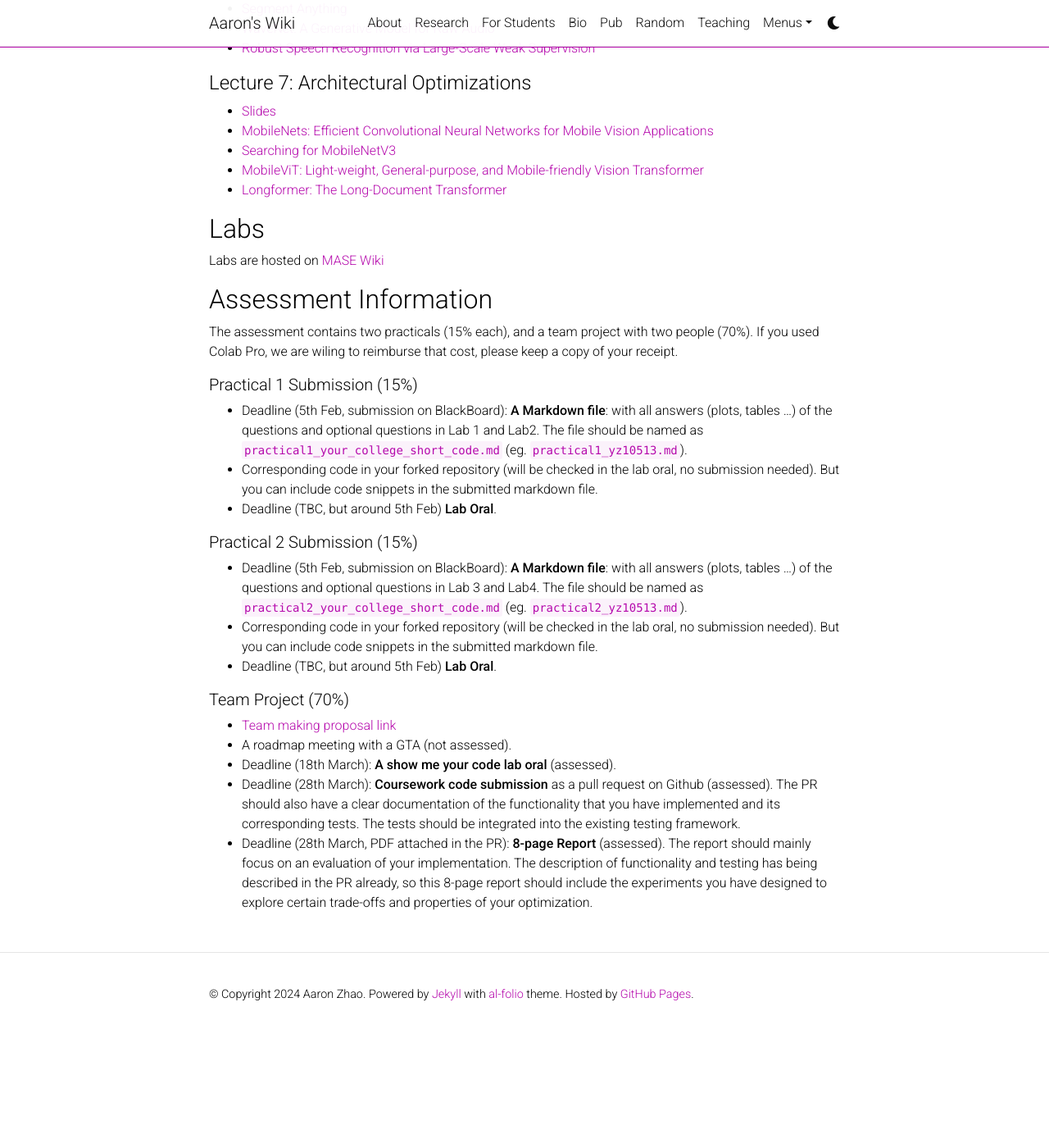
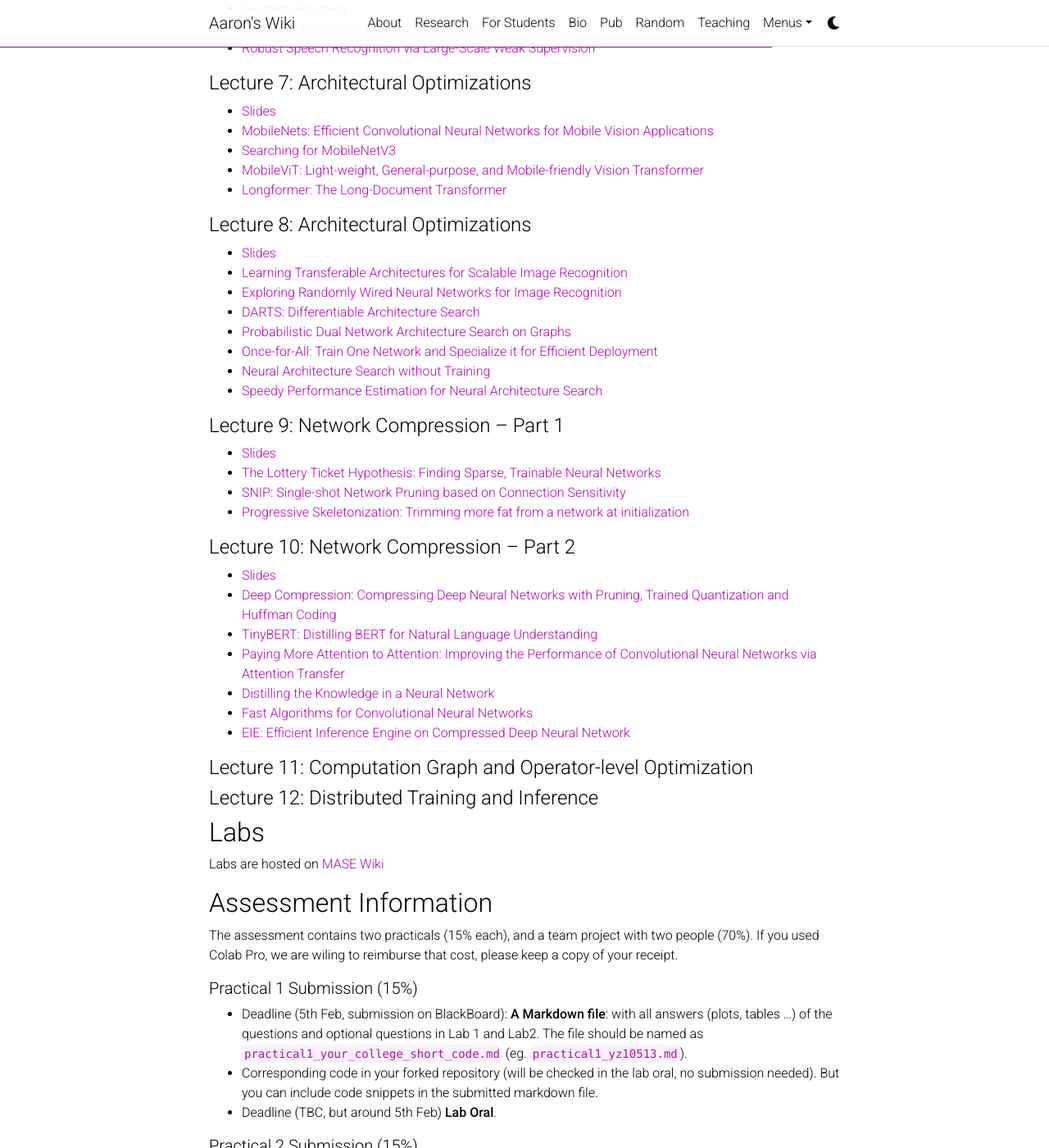
Before and after one commit to Aaron-Zhao123/blog-v2, a Jekyll site: the page built from _pages/adls.md, in a window 1280 px wide and 1400 px high, scrolled down 1670 px. Shown: the whole window at 82% size. Built offline with Jekyll 4.4.1, drawn with Linux system fonts in a browser that asks for light colours; comment, search, counter and statistics services are not loaded; a style sheet for code colours, icons or effects is not loaded; before the commit the page ends 2933 px from its top, so only the background shows below that.

Commit message:
slides for lecture 8-10

```diff
--- a/_pages/adls.md
+++ b/_pages/adls.md
@@ -86,6 +86,37 @@ Course code: ELEC70109/EE9-AML3-10/EE9-AO25
 - [MobileViT: Light-weight, General-purpose, and Mobile-friendly Vision Transformer](https://arxiv.org/abs/2110.02178)
 - [Longformer: The Long-Document Transformer](https://arxiv.org/abs/2004.05150)
 
+#### Lecture 8: Architectural Optimizations
+
+- <a href="../../assets/pdf/adls/lecture8.pdf">Slides</a>
+- [Learning Transferable Architectures for Scalable Image Recognition](https://arxiv.org/abs/1707.07012)
+- [Exploring Randomly Wired Neural Networks for Image Recognition](https://arxiv.org/abs/1904.01569)
+- [DARTS: Differentiable Architecture Search](https://arxiv.org/abs/1806.09055)
+- [Probabilistic Dual Network Architecture Search on Graphs](https://arxiv.org/abs/2003.09676)
+- [Once-for-All: Train One Network and Specialize it for Efficient Deployment](https://arxiv.org/abs/1908.09791)
+- [Neural Architecture Search without Training](https://arxiv.org/abs/2006.04647)
+- [Speedy Performance Estimation for Neural Architecture Search](https://arxiv.org/abs/2006.04492)
+
+#### Lecture 9: Network Compression – Part 1
+
+- <a href="../../assets/pdf/adls/lecture9.pdf">Slides</a>
+- [The Lottery Ticket Hypothesis: Finding Sparse, Trainable Neural Networks](https://arxiv.org/abs/1803.03635)
+- [SNIP: Single-shot Network Pruning based on Connection Sensitivity](https://arxiv.org/abs/1810.02340)
+- [Progressive Skeletonization: Trimming more fat from a network at initialization](https://arxiv.org/abs/2006.09081)
+
+#### Lecture 10: Network Compression – Part 2
+
+- <a href="../../assets/pdf/adls/lecture10.pdf">Slides</a>
+- [Deep Compression: Compressing Deep Neural Networks with Pruning, Trained Quantization and Huffman Coding](https://arxiv.org/abs/1510.00149)
+- [TinyBERT: Distilling BERT for Natural Language Understanding](https://arxiv.org/abs/1909.10351)
+- [Paying More Attention to Attention: Improving the Performance of Convolutional Neural Networks via Attention Transfer](https://arxiv.org/abs/1612.03928)
+- [Distilling the Knowledge in a Neural Network](https://arxiv.org/abs/1503.02531)
+- [Fast Algorithms for Convolutional Neural Networks](https://arxiv.org/abs/1509.09308)
+- [EIE: Efficient Inference Engine on Compressed Deep Neural Network](https://arxiv.org/abs/1602.01528)
+
+#### Lecture 11: Computation Graph and Operator-level Optimization
+
+#### Lecture 12: Distributed Training and Inference
 
 ## Labs
 
```
Also changed, not shown: 3 other files.
